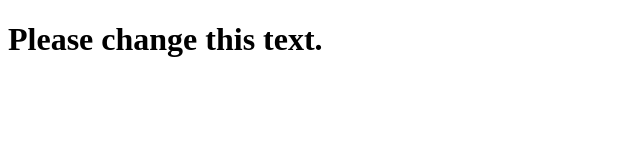
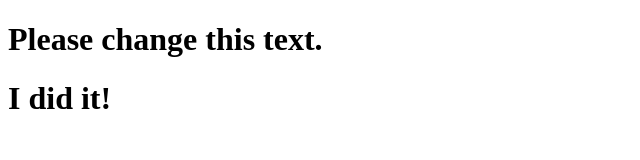
Before and after one commit to willowbullington/com-cm-523-design-interactive-experiences-assignment-1-test-your-connections-cm523-test-your-conne-1, a website: page src/index.html in a window 1280 px wide. Shown: the whole page, without its empty margins (0-640 px from the left). Drawn offline with Linux system fonts and the light colour scheme.

Commit message:
Update index.html

```diff
--- a/src/index.html
+++ b/src/index.html
@@ -6,8 +6,11 @@
 	<meta name="viewport" content="width=device-width, initial-scale=1">
 	<meta name="description" content="Description here" />
 	<title>Title Here</title>
+	<title>Willow Bullington</title>
 </head>
 <body>
 	<h1>Please change this text.</h1>
+	<h1>I did it!
+	</h1>
 </body>
 </html>
```
